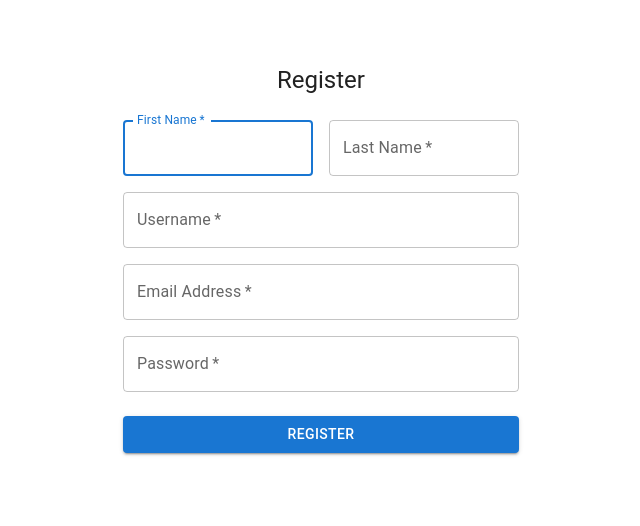
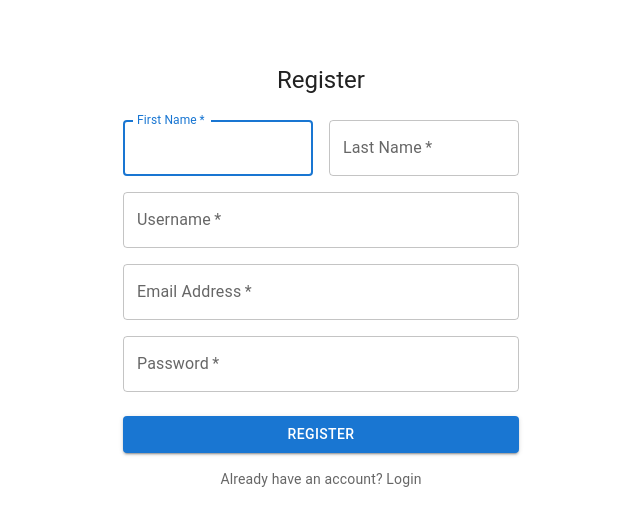
Before and after one commit to Deepak-Work/SE-Dev_Project, a React (Vite) app in the folder campusconnect/frontend/: page /register in a window 1280 px wide. Shown: the top 526 px of the page, without its empty margins (319-959 px from the left). Built offline with nearby package versions, Linux system fonts and the light colour scheme.

Commit message:
reg and login are complete

```diff
--- a/campusconnect/frontend/src/components/Register.tsx
+++ b/campusconnect/frontend/src/components/Register.tsx
@@ -125,6 +125,9 @@
                             </Grid>
                         </Grid>
                         <Button type="submit" fullWidth variant="contained" sx={{ mt: 3, mb: 2 }}>Register</Button>
+                        <Typography variant="body2" color="text.secondary" align="center">
+                                Already have an account? <a href="/login">Login</a>
+                        </Typography>
                     </Box>
                 </Box>
             </Container>
```
